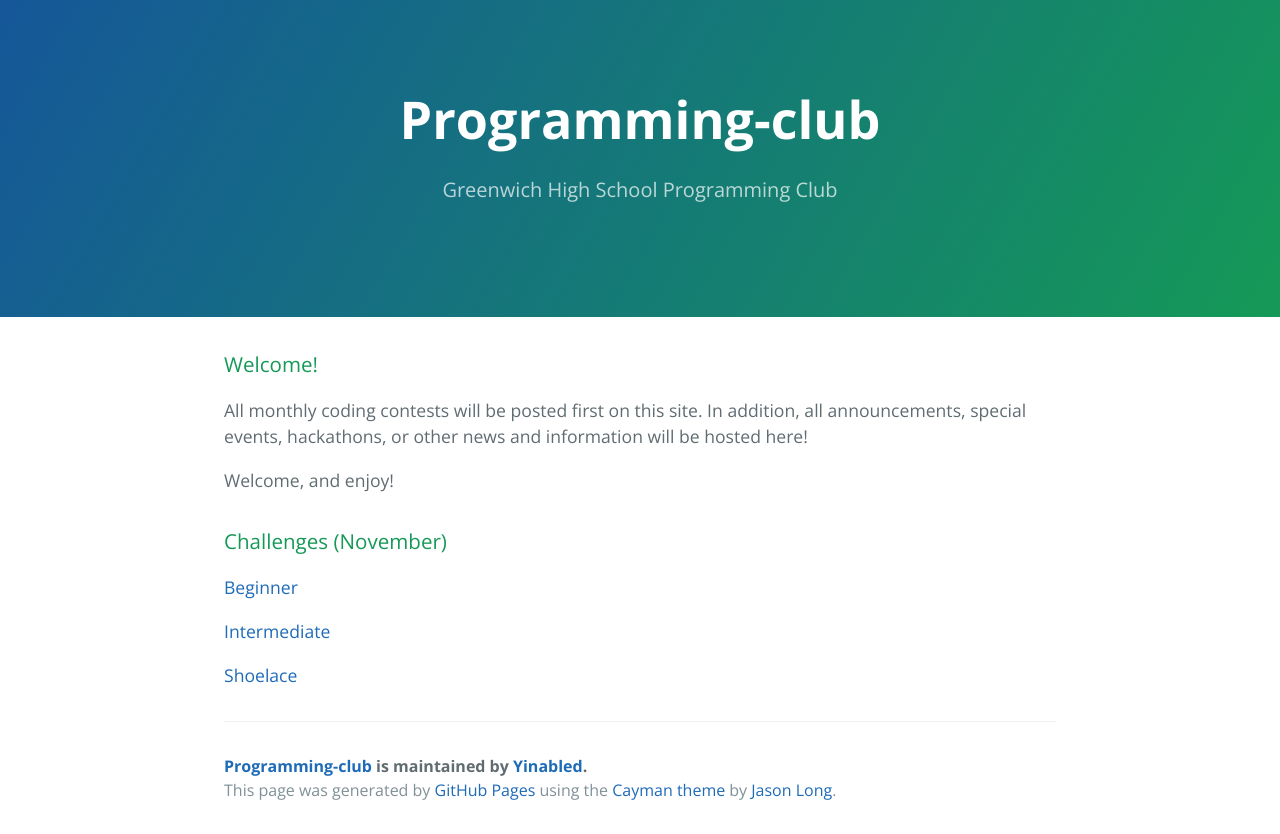
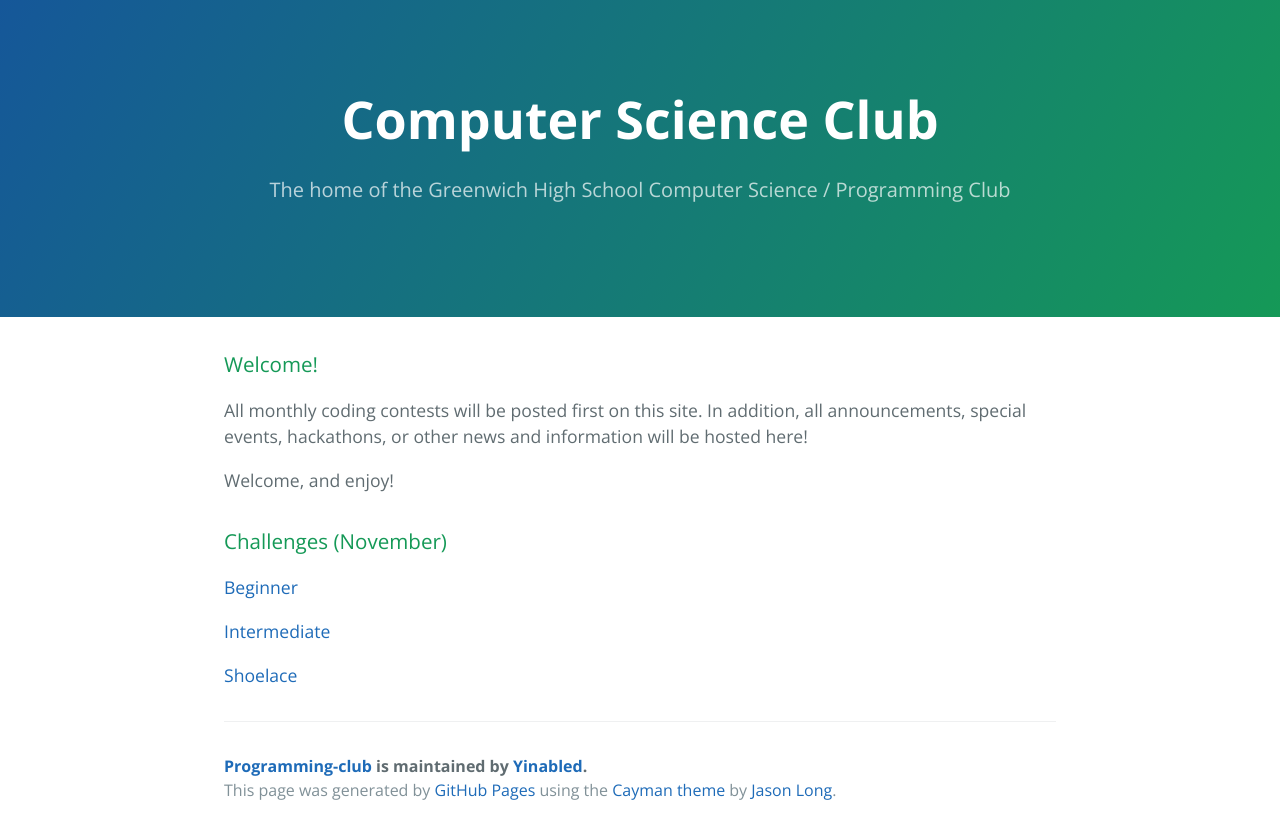
Before and after one commit to Yinabled/Programming-Club, a plain HTML site: page index.html in a window 1280 px wide. Drawn offline with nearby package versions, Linux system fonts and the light colour scheme.

Commit message:
Update index.html

```diff
--- a/index.html
+++ b/index.html
@@ -11,8 +11,8 @@
   </head>
   <body>
     <section class="page-header">
-      <h1 class="project-name">Programming-club</h1>
-      <h2 class="project-tagline">Greenwich High School Programming Club</h2>
+      <h1 class="project-name">Computer Science Club </h1>
+      <h2 class="project-tagline">The home of the Greenwich High School Computer Science / Programming Club</h2>
     </section>
 
     <section class="main-content">
```
